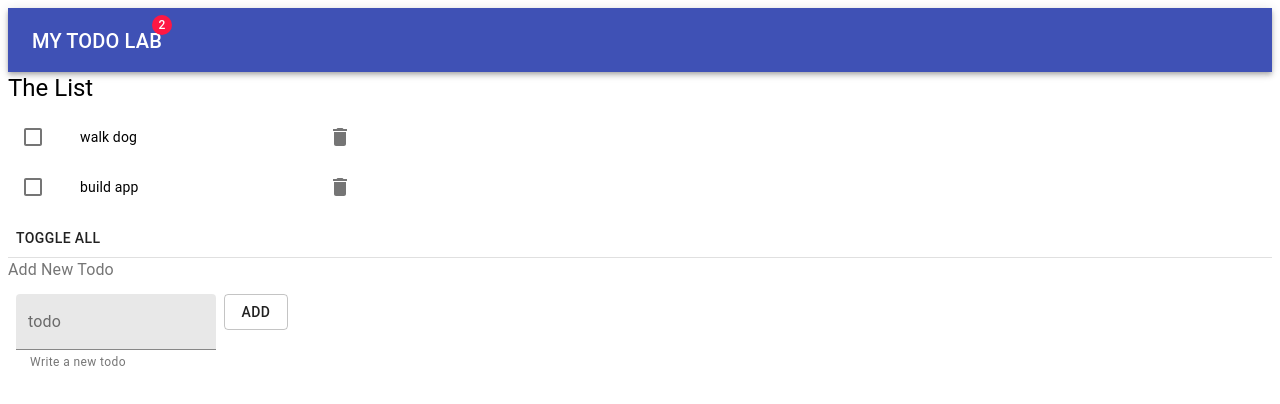
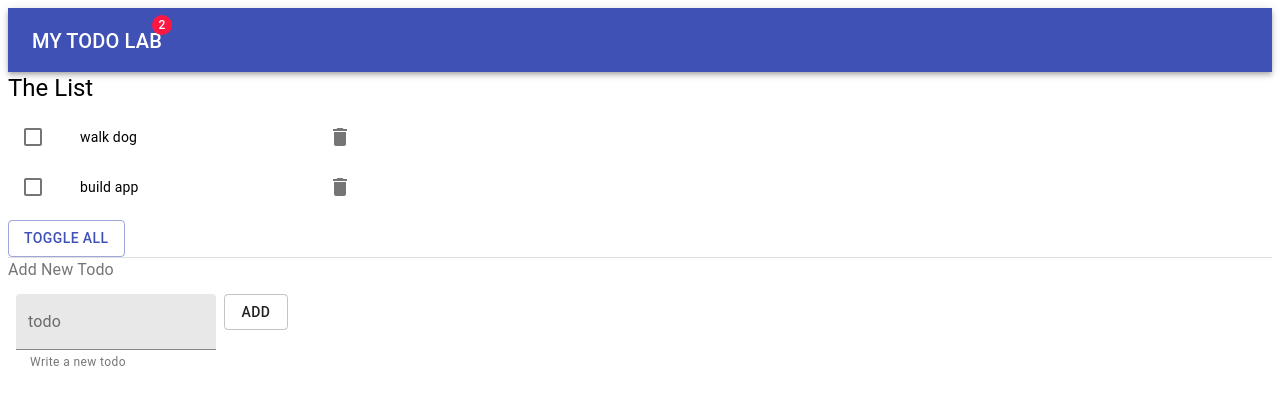
Before and after one commit to GregatGit/todos-lab, a React (Create React App) app: page / in a window 1280 px wide. Shown: the top 404 px of the page. Built offline with nearby package versions, Linux system fonts and the light colour scheme; no server answers; the database is empty.

Commit message:
style button

```diff
--- a/src/components/MainList.js
+++ b/src/components/MainList.js
@@ -55,7 +55,7 @@ function MainList({ todos, todoDone, todoDelete, toggleAll }) {
           )
         })}
       </List>
-      <Button onClick={handleToggleAll}>Toggle All</Button>
+      <Button variant="outlined" color="primary" onClick={handleToggleAll}>Toggle All</Button>
       <Divider />
       <CreateTodo />
       <OnLineTodos />
```
